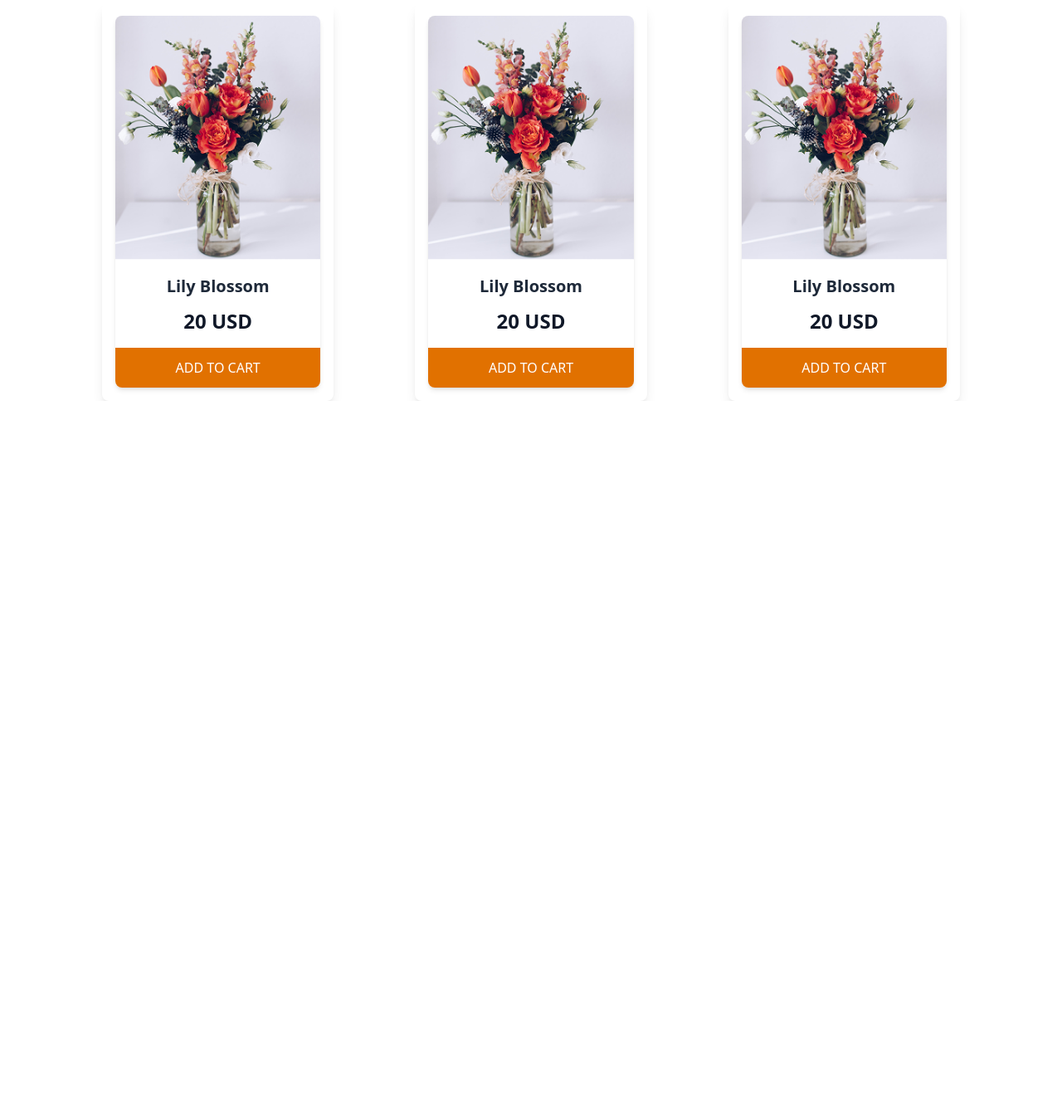
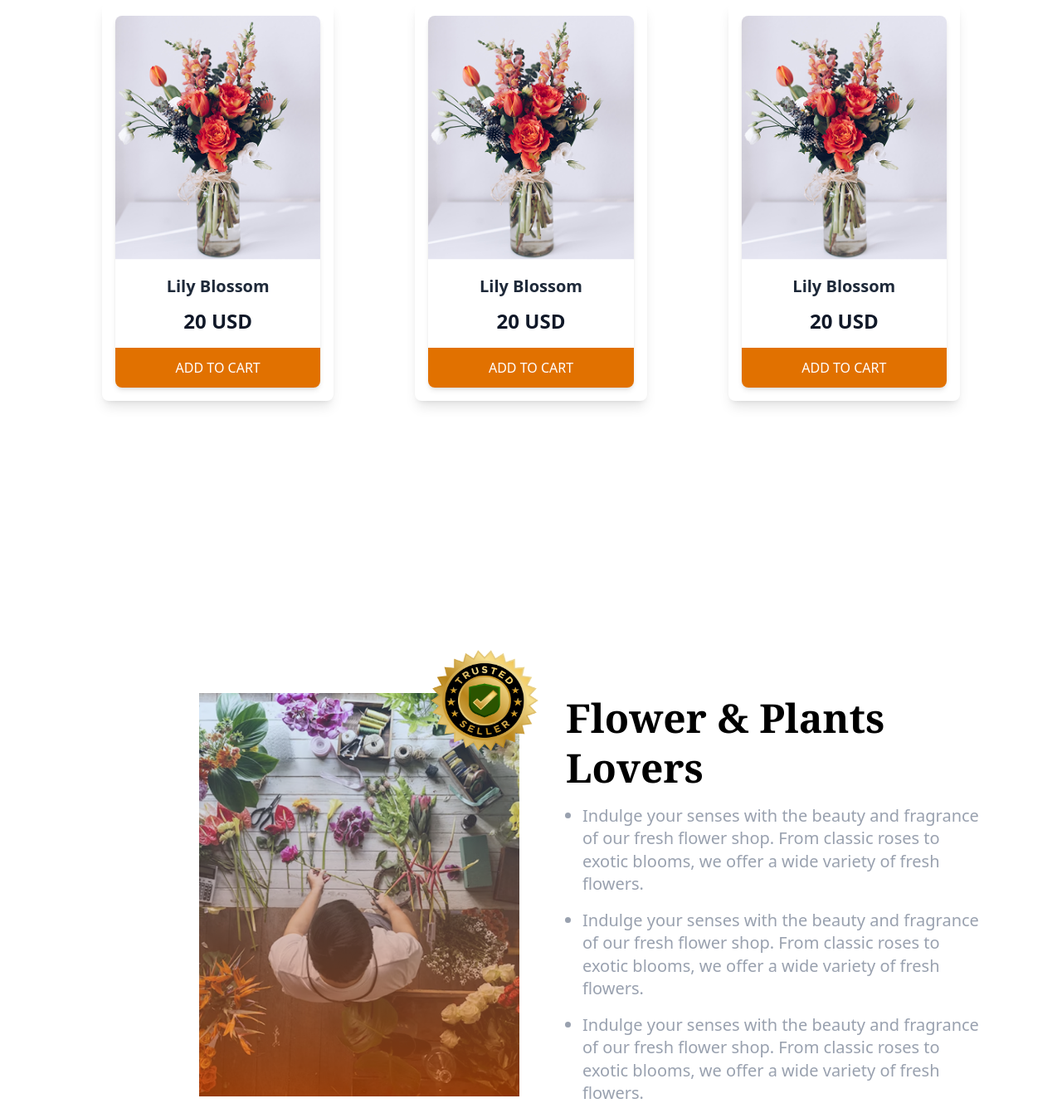
Before and after one commit to Ekram78278/B12A02-Responsive-Flowers, a plain HTML site: page index.html in a window 1280 px wide. Shown: the part 1442-2783 px from the top of the page at 83% size. Before the commit the page ends 1925 px from the top, so only its background shows below. Drawn offline with nearby package versions, Linux system fonts and the light colour scheme.

Commit message:
added trusted badge

```diff
--- a/index.html
+++ b/index.html
@@ -207,6 +207,44 @@
 </div>
 </section>
 <!-- Flower and Plants Section -->
+ <section class="mt-[2px]">
+
+<div class="sm:flex gap-10 items-start sm:ml-[150px]">
+
+  <div class="relative sm:w-[386px] sm:h-[486px] m-5 sm:mt-[350px] sm:mr-4">
+
+    <img src="assets/flower-store.png" alt="Flower Store" class="w-full h-full object-cover">
+
+
+    <img
+      src="/assets/trusted-badge.png"
+      alt="Trusted Badge"
+      class=" hidden sm:block absolute  sm:-right-12  sm:-top-19  sm:w-[180px] sm:h-[170px]"
+    >
+  </div>
+  <!-- Text content -->
+  <div class="sm:mt-[350px]">
+    <h2 class="text-2xl sm:text-5xl font-bold font-[Noto_Serif] text-left leading-tight">
+      Flower & Plants<br>Lovers
+    </h2>
+    <ul class="text-left list-disc pl-5 space-y-4 max-w-[500px] mx-auto text-gray-400 text-xl mt-3.5">
+      <li class="leading-snug">
+        Indulge your senses with the beauty and fragrance of our fresh flower shop.
+        From classic roses to exotic blooms, we offer a wide variety of fresh flowers.
+      </li>
+      <li class="leading-snug">
+        Indulge your senses with the beauty and fragrance of our fresh flower shop.
+        From classic roses to exotic blooms, we offer a wide variety of fresh flowers.
+      </li>
+      <li class="leading-snug">
+        Indulge your senses with the beauty and fragrance of our fresh flower shop.
+        From classic roses to exotic blooms, we offer a wide variety of fresh flowers.
+      </li>
+    </ul>
+  </div>
+</div>
+
+ </section>
     </main>
 
     <footer></footer>
```
